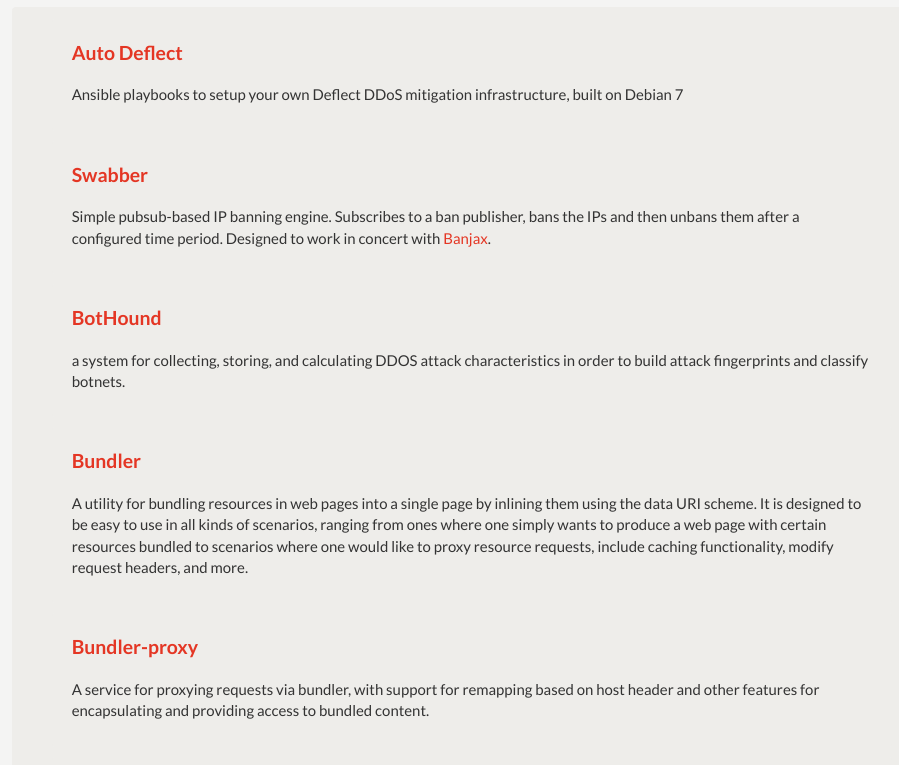
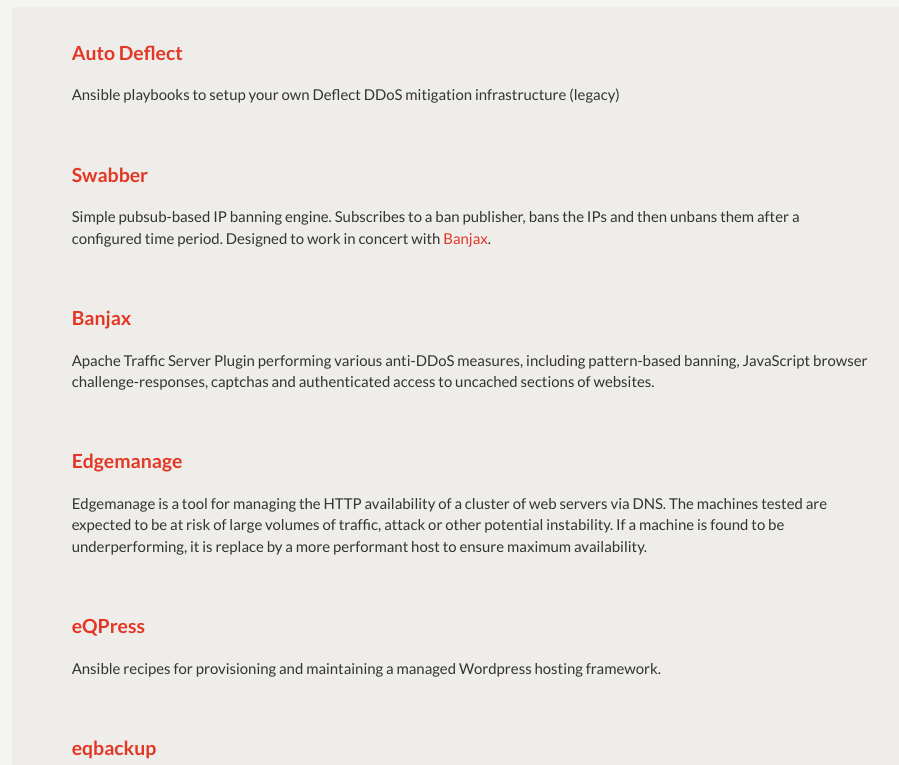
Before and after one commit to deflectca/deflectca.github.io, a plain HTML site: page index.html in a window 1280 px wide. Shown: the part 434-1199 px from the top of the page, without its empty margins (145-1044 px from the left). Drawn offline with Linux system fonts and the light colour scheme.

Commit message:
updating changes and adding eqpress repo

```diff
--- a/index.html
+++ b/index.html
@@ -92,8 +92,7 @@
         <div class="col-xs-8 col-md-9">
             <h2>About Deflect</h2>
             <a href="http://deflect.ca">Deflect</a> is a distributed infrastructure built to mitigate DDoS attacks and
-            keep your website accessible at
-            all times.
+            keep your website accessible at all times. Built on principles and FOSS.
         </div>
         <div id="heading-logo" class="col-xs-2">
             <a href="https://deflect.ca"><img id="deflectLogo" src="deflect.png"/></a>
@@ -113,7 +112,7 @@
             <div class="project">
             <div class="project">
                 <h3><a href="https://github.com/equalitie/autodeflect">Auto Deflect</a></h3>
-                <p>Ansible playbooks to setup your own Deflect DDoS mitigation infrastructure, built on Debian 7 </p>
+                <p>Ansible playbooks to setup your own Deflect DDoS mitigation infrastructure (legacy) </p>
             </div>
             <div class="project">
                 <h3><a href="https://github.com/equalitie/swabber">Swabber</a></h3>
@@ -121,26 +120,7 @@
                 <p>Simple pubsub-based IP banning engine. Subscribes to a ban publisher, bans the IPs and then unbans
                     them after a configured time period. Designed to work in concert with <a
                             href="https://github.com/equalitie/banjax">Banjax</a>.</p>
-            </div>
-            <div class="project">
-                <h3><a href="https://github.com/equalitie/bothound">BotHound</a></h3>
-
-                <p>a system for collecting, storing, and calculating DDOS attack characteristics in order to build attack fingerprints and classify botnets.
-            </div>
-            <div class="project">
-                <h3><a href="https://github.com/equalitie/bundler">Bundler</a></h3>
-
-                <p>A utility for bundling resources in web pages into a single page by inlining them using the data URI
-                    scheme. It is designed to be easy to use in all kinds of scenarios, ranging from ones where one
-                    simply wants to produce a web page with certain resources bundled to scenarios where one would like
-                    to proxy resource requests, include caching functionality, modify request headers, and more.</p>
-            </div>
-            <div class="project">
-                <h3><a href="https://github.com/equalitie/bundler-proxy">Bundler-proxy</a></h3>
-
-                <p>A service for proxying requests via bundler, with support for remapping based on host header and
-                    other features for encapsulating and providing access to bundled content. </p>
-            </div>
+                </div>
             <div class="project">
                 <h3><a href="https://github.com/equalitie/banjax">Banjax</a></h3>
 
@@ -157,21 +137,9 @@
                     ensure maximum availability.</p>
             </div>
             <div class="project">
-                <h3><a href="https://github.com/equalitie/learn2ban">Learn2Ban</a></h3>
+                <h3><a href="https://github.com/equalitie/eqpress">eQPress</a></h3>
 
-                <p>Learn2ban is a machine learning anti-DDoS tool. It uses <a
-                        href="https://en.wikipedia.org/wiki/Support_vector_machine">support vector machines</a> to learn
-                    about HTTP
-                    traffic access patterns and then use this information to determine when attacks and happening and
-                    how.</p>
-            </div>
-            <div class="project">
-                <h3><a href="https://github.com/equalitie/botbanger">Botbanger</a></h3>
-
-                <p>A tool for using the data generated by Learn2Ban to actively classify incoming traffic and use the
-                    generated classifications to determine whether user activity is a malicious bot or a legitimate
-                    access. Runs on edges in tandem with Banjax and Swabber. Soon to be reimplemented as part of
-                    Banjax.</p>
+                <p>Ansible recipes for provisioning and maintaining a managed Wordpress hosting framework.</p>
             </div>
             <div class="project">
                 <h3><a href="https://github.com/equalitie/eqbackup">eqbackup</a></h3>
```
